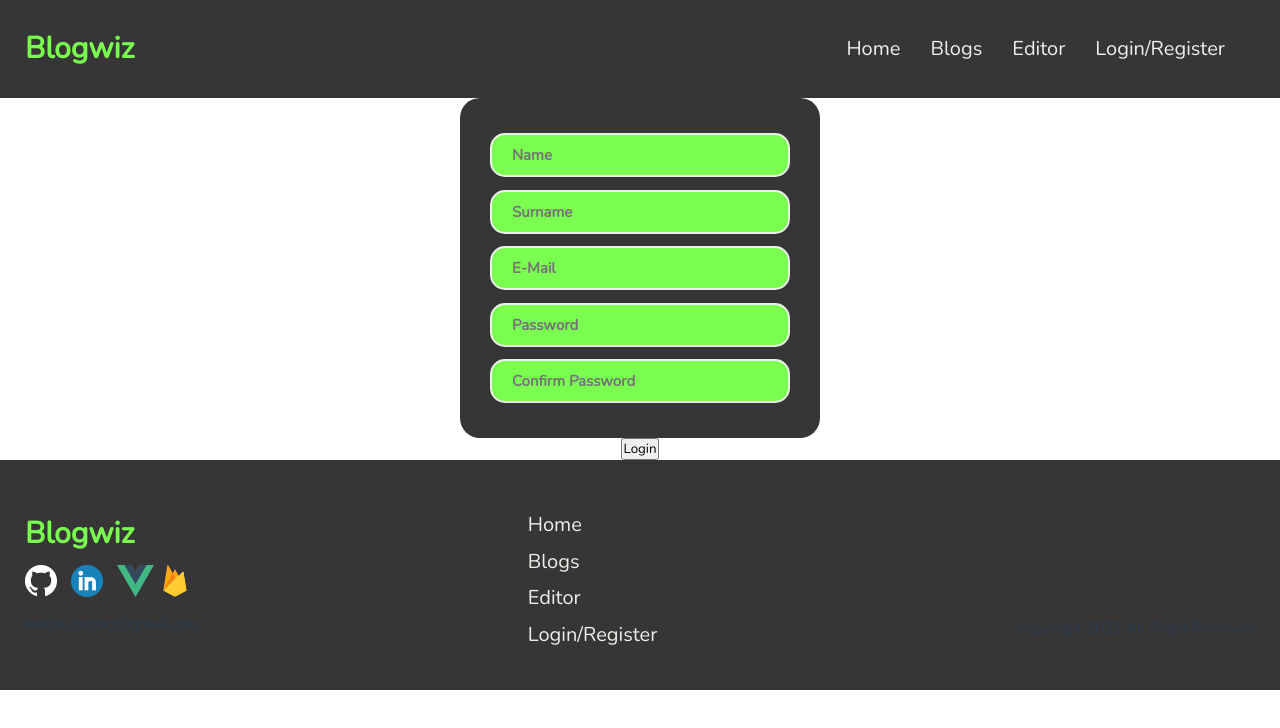
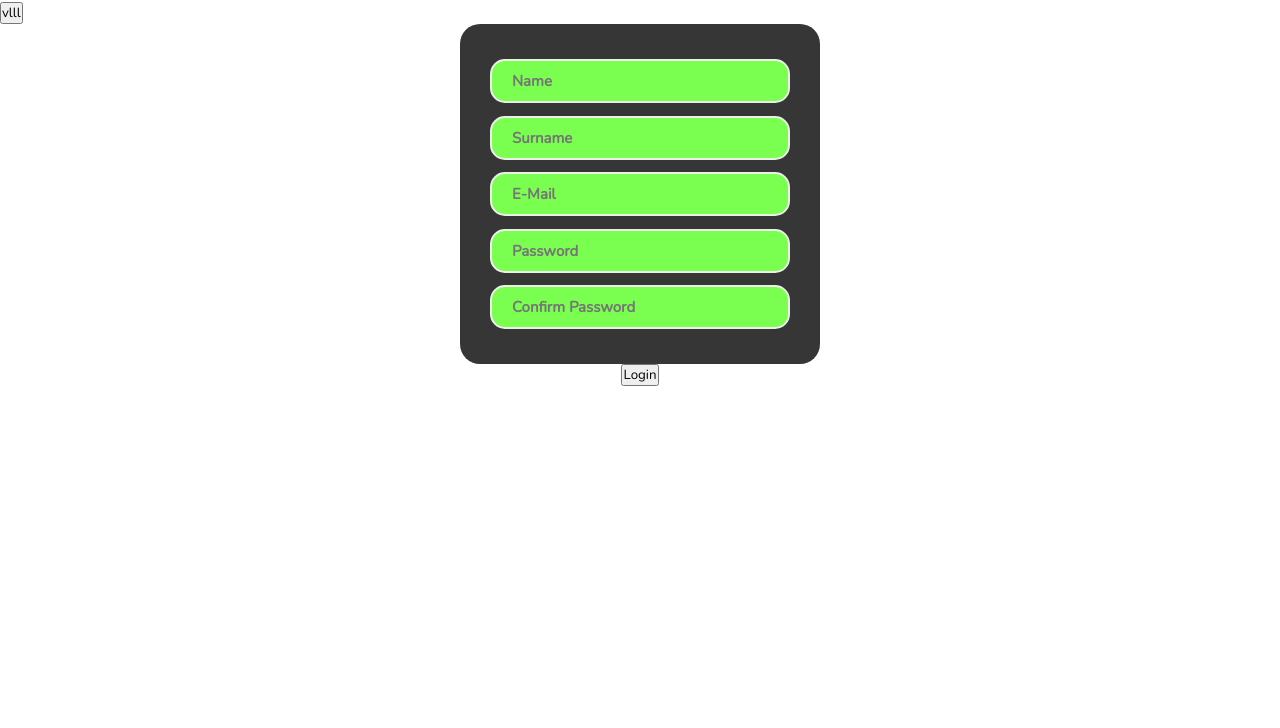
Before and after one commit to MerlinMinder/vueBlog, a Vue app: page /login in a window 1280 px wide. Shown: the top 728 px of the page. Built offline with nearby package versions, Linux system fonts and the light colour scheme.

Commit message:
finished router feature

```diff
--- a/src/App.vue
+++ b/src/App.vue
@@ -1,8 +1,8 @@
 <template>
   <div class="container">
-    <HeaderVue v-show="login" />
+    <HeaderVue v-if="!login" />
     <RouterView></RouterView>
-    <FooterVue v-show="login" />
+    <FooterVue v-if="!login" />
   </div>
 </template>
 
@@ -11,10 +11,14 @@ import { RouterView, useRouter } from "vue-router";
 import HeaderVue from "./components/Header.vue";
 import FooterVue from "./components/Footer.vue";
 import router from "./router";
-import { ref } from "vue";
+import { ref, watch } from "vue";
 
-let route = useRouter(router).currentRoute.valueOf("name");
-let login = ref(route.name != "login");
+let route = ref(useRouter(router).currentRoute.valueOf("name"));
+let login = ref(true);
+
+watch(route, () => {
+  login.value = route.value.name == "login";
+});
 </script>
 
 <style lang="scss">
--- a/src/stores/counter.js
+++ b/src/stores/counter.js
@@ -1,6 +1,6 @@
 import { defineStore } from "pinia";
 
-export const useCounterStore = defineStore({
+export const useLoginStore = defineStore({
   id: "counter",
   state: () => ({
     counter: 0,
--- a/src/views/LoginView.vue
+++ b/src/views/LoginView.vue
@@ -1,4 +1,5 @@
 <template>
+  <button @click="router.back()">vlll</button>
   <div class="container">
     <ul>
       <input type="text" v-model="account.name" placeholder="Name" />
@@ -23,6 +24,7 @@
 import { reactive } from "vue";
 import { db } from "../firebase/firebaseinit";
 import { setDoc, doc } from "firebase/firestore";
+import router from "../router";
 
 let account = reactive({
   name: "",
@@ -35,8 +37,13 @@ let account = reactive({
 const submitForm = async () => {
   const user = doc(db, "data", Date());
   await setDoc(user, account, { merge: true });
-  account.name = "";
-  account.password = "";
+  account = {
+    name: "",
+    surname: "",
+    email: "",
+    password: "",
+    confirmPassword: "",
+  };
 };
 </script>
 
```
